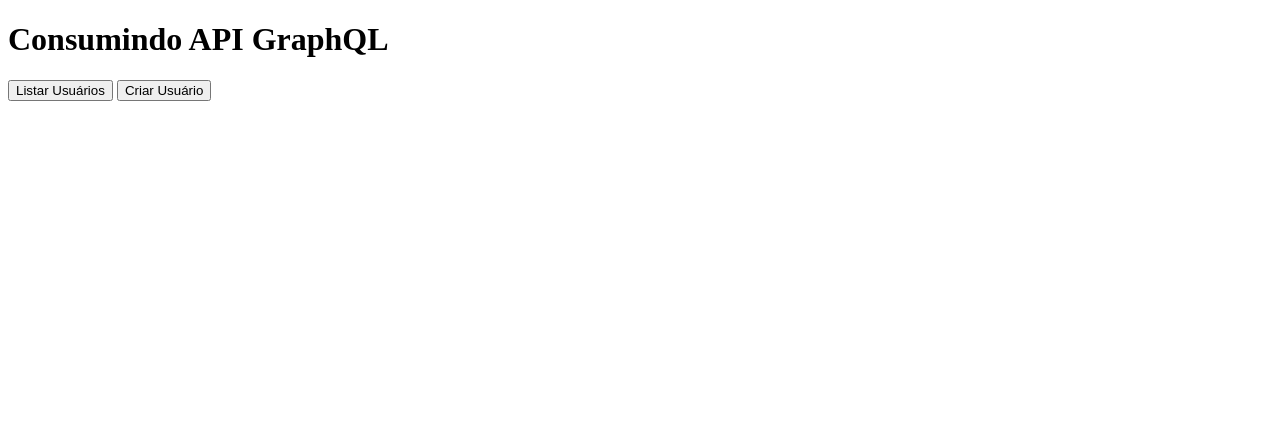
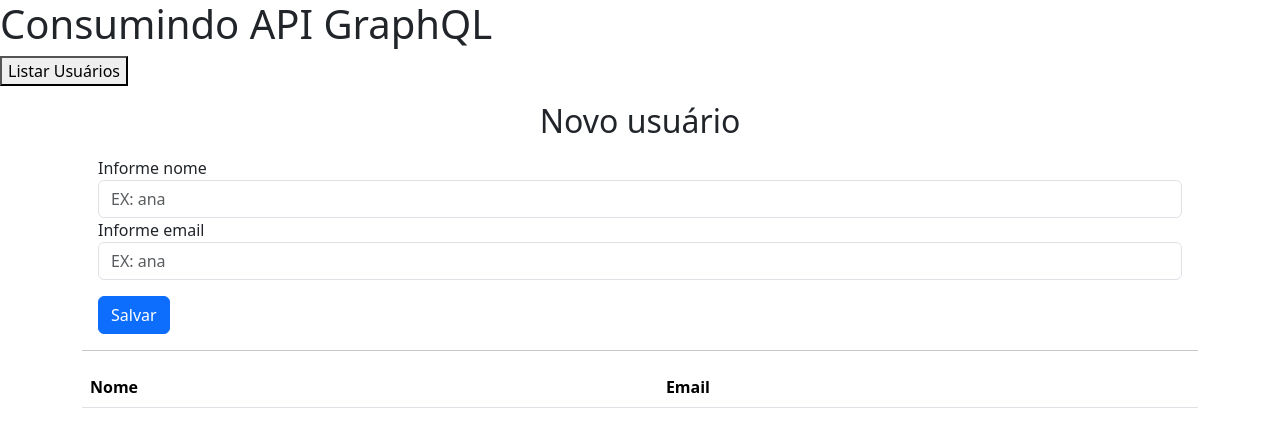
Before and after one commit to instrutorvilson/javascript-advanded, a website: page client.html in a window 1280 px wide. Drawn offline with nearby package versions, Linux system fonts and the light colour scheme.

Commit message:
consulta

```diff
--- a/client.html
+++ b/client.html
@@ -1,21 +1,51 @@
 <!DOCTYPE html>
 <html lang="pt-BR">
+
 <head>
   <meta charset="UTF-8">
   <title>Cliente GraphQL</title>
+  <link href="https://cdn.jsdelivr.net/npm/bootstrap@5.3.8/dist/css/bootstrap.min.css" rel="stylesheet"
+    integrity="sha384-sRIl4kxILFvY47J16cr9ZwB07vP4J8+LH7qKQnuqkuIAvNWLzeN8tE5YBujZqJLB" crossorigin="anonymous">
 </head>
+
 <body>
   <h1>Consumindo API GraphQL</h1>
   <button id="btnListar">Listar Usuários</button>
-  <button id="btnCriar">Criar Usuário</button>
+
   <pre id="saida"></pre>
+
+  <div class="container">
+    <h2 class="text-center">Novo usuário</h2>
+    <div class="m-3">
+      <form>
+        <label for="nome">Informe nome</label>
+        <input class="form-control" type="text" id="nome" placeholder="EX: ana" required />
+
+        <label for="email">Informe email</label>
+        <input class="form-control" type="email" id="email" placeholder="EX: ana" required />
+
+        <button class="btn btn-primary mt-3" id="btnCriar">Salvar</button>
+      </form>
+    </div>
+    <hr />
+    <table class="table table-striped">
+      <thead>
+        <tr>
+          <th>Nome</th>
+          <th>Email</th>
+        </tr>
+      </thead>
+      <tbody>
+        <!--Via javascript-->
+      </tbody>
+    </table>
+  </div>
   <script>
     const API_URL = 'http://localhost:4000/graphql';
 
     async function listarUsuarios() {
       const query = `{
         users {
-          id
           name
           email
         }
@@ -26,18 +56,29 @@
         body: JSON.stringify({ query })
       });
       const data = await resp.json();
-      document.getElementById('saida').textContent = JSON.stringify(data.data.users, null, 2);
+      const users = data.data.users
+
+      //document.getElementById('saida').textContent = JSON.stringify(data.data.users, null, 2);
+      var linhas = ''
+      for (let i = 0; i < users.length; i++) {
+        linhas += `<tr><td>${users[i].name}</td><td>${users[i].email}</td></tr>`
+      }
+      document.getElementsByTagName('tbody')[0].innerHTML = linhas
     }
 
     async function criarUsuario() {
       const mutation = `
         mutation {
-          createUser(name: "Novo Usuário", email: "novo@teste.com") {
+          createUser(name: ${document.getElementById('nome').value},
+           email: ${document.getElementById('email').value}) {
             id
             name
           }
         }
       `;
+
+      console.log(mutation)
+
       const resp = await fetch(API_URL, {
         method: 'POST',
         headers: { 'Content-Type': 'application/json' },
@@ -51,4 +92,5 @@
     document.getElementById('btnCriar').addEventListener('click', criarUsuario);
   </script>
 </body>
+
 </html>
```
